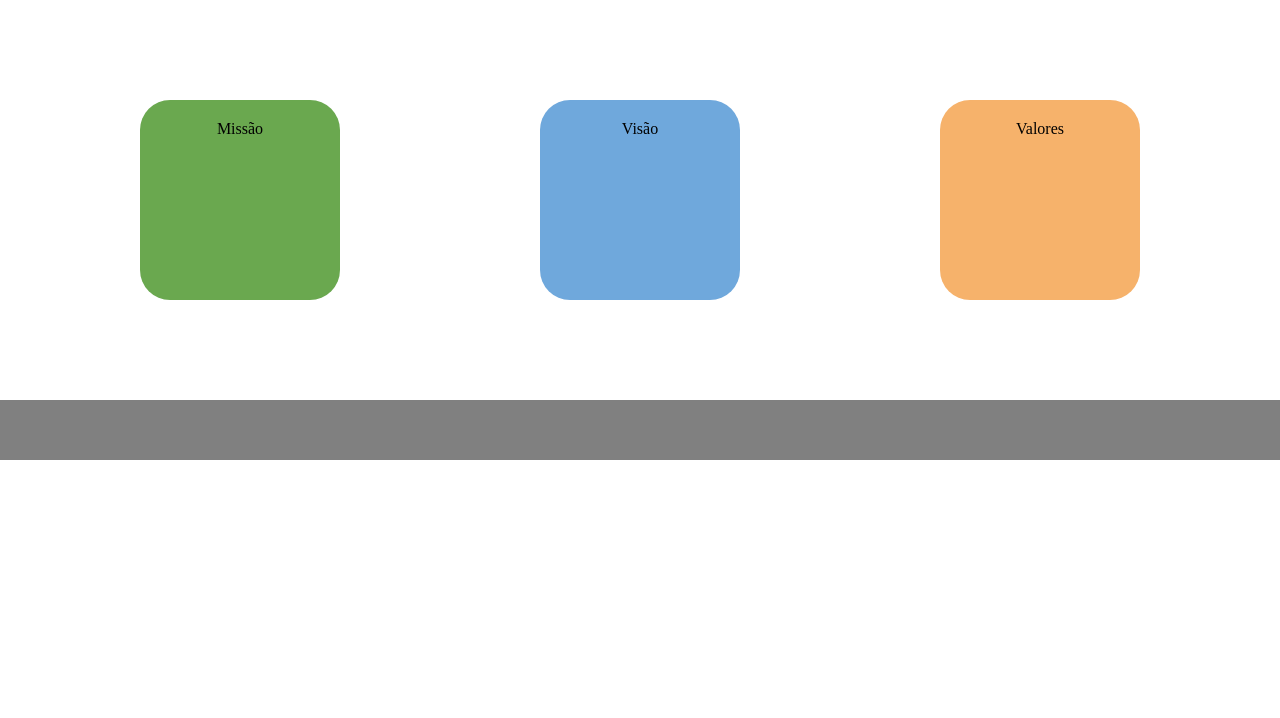
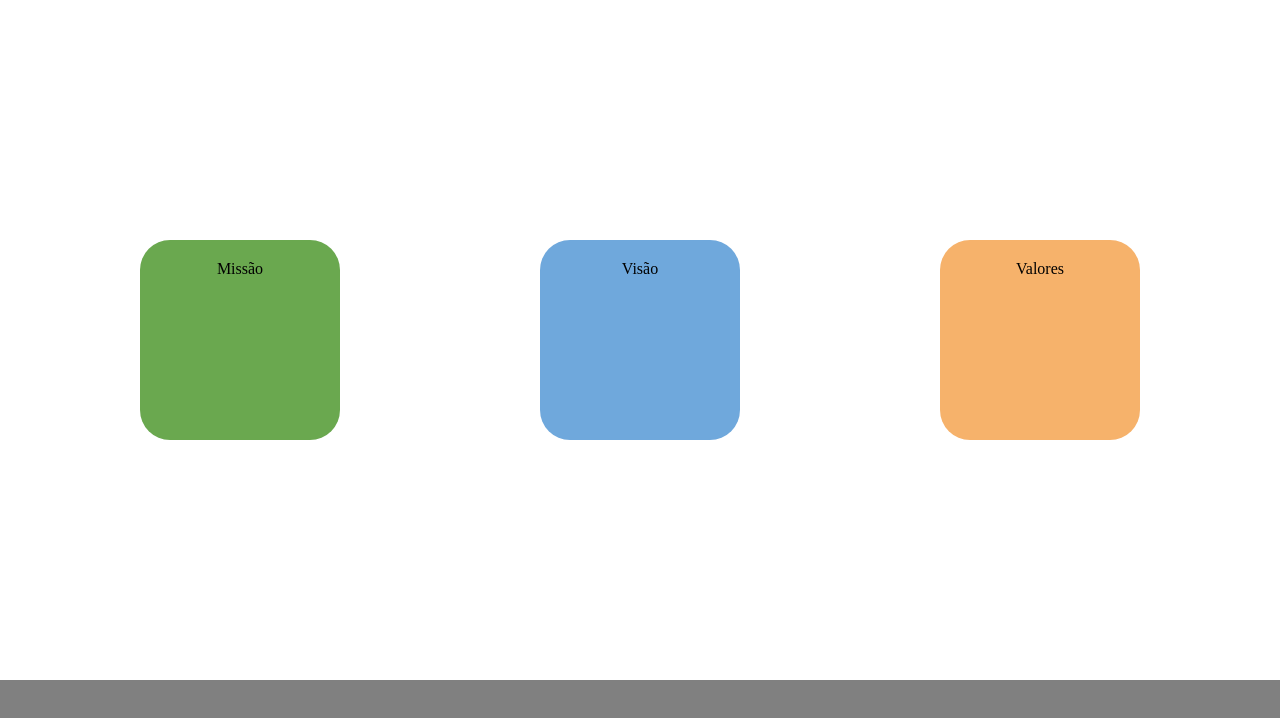
Before and after one commit to YuckG/Atividade1-WEB, a plain HTML site: page index.html in a window 1280 px wide. Shown: the part 60-778 px from the top of the page. Drawn offline with Linux system fonts and the light colour scheme.

Commit message:
resolvendo footer

```diff
--- a/css/style.css
+++ b/css/style.css
@@ -4,7 +4,11 @@
     box-sizing: border-box;
 }
 
-header{
+html, body{
+    height: 100%;
+}
+
+.cabecalho{
     background-color: #8e7cc3;
     display: flex;
     justify-content: space-between;
@@ -69,6 +73,13 @@ main div{
 }
 
 footer{
+    flex-shrink: 0;
     background-color: gray;
     height: 60px;
 }
+
+body{
+    display: flex;
+    flex-direction: column;
+    justify-content: space-between;
+}
--- a/index.html
+++ b/index.html
@@ -10,6 +10,7 @@
 <body>
 
     <header>
+        <div class="cabecalho">
             <div class="div-logo"><p>LOGO</p></div>
             <nav>
                 <ul>
@@ -22,6 +23,7 @@
                     <li><a href="#">Contato</a></li>
                 </ul>
             </nav>
+        </div>
     </header>
 
     <main>
@@ -30,5 +32,6 @@
         <div class="div-valores"><p>Valores</p></div>
     </main>
     <footer></footer>
+
 </body>
 </html>
```
Lines whose indentation alone changed are shown as unchanged.
